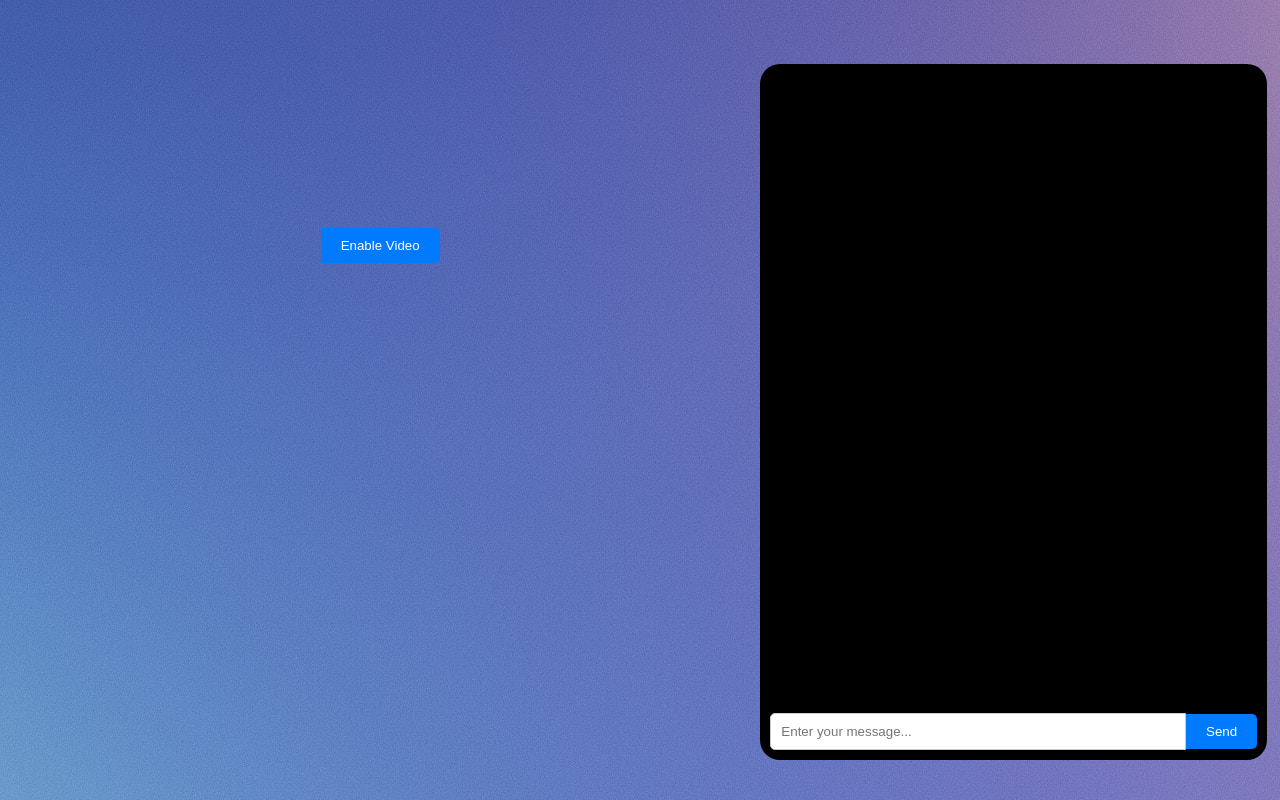
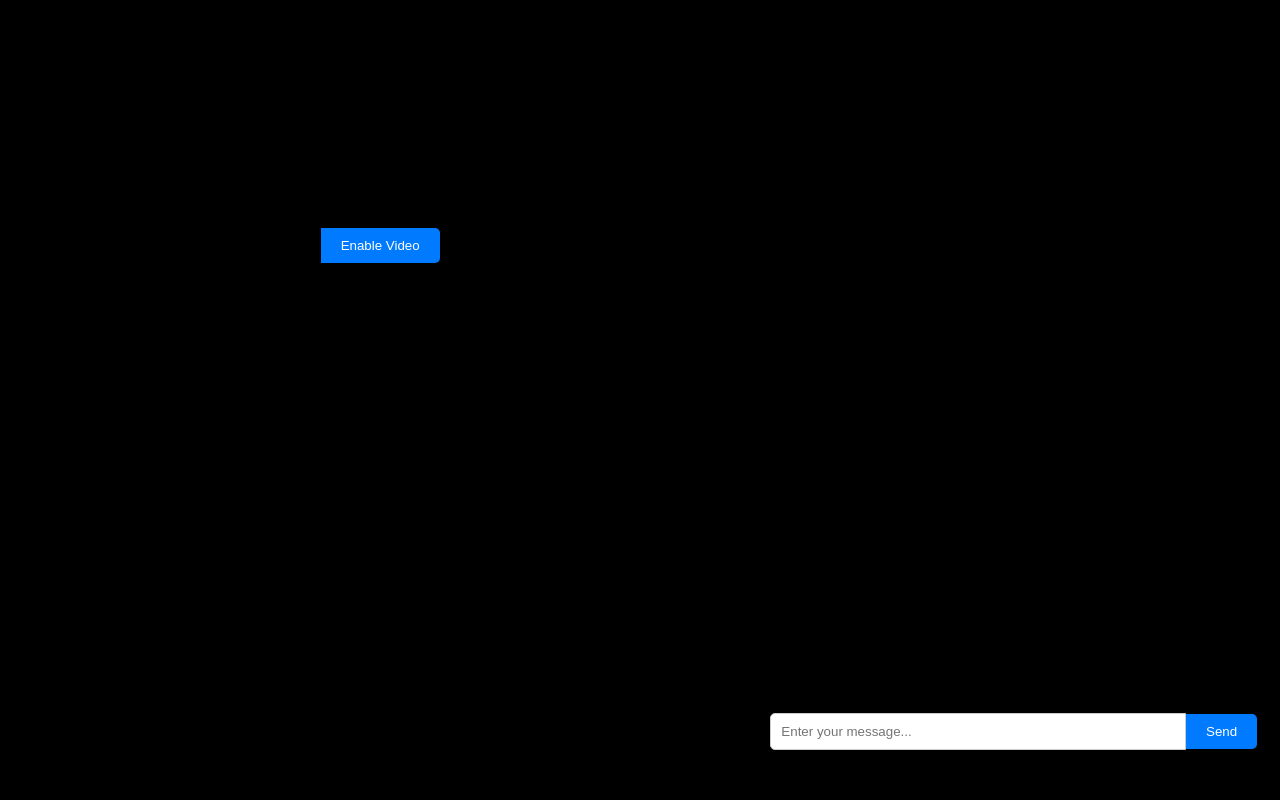
Before and after one commit to SmritiVM/Multimodal-Emotion-Recognition-App, a React (Create React App) app in the folder frontend/: page / in a window 1280 px wide. Built offline with nearby package versions, Linux system fonts and the light colour scheme.

Commit message:
style changed to black

```diff
--- a/frontend/src/components/Home.js
+++ b/frontend/src/components/Home.js
@@ -14,7 +14,8 @@ function Home(){
     }
 
     return(
-        <div className="container" style = {{"backgroundImage": `url(${Background})`}}>
+        // <div className="container" style = {{"backgroundImage": `url(${Background})`}}>
+        <div className="container">
             {enableVideo && (
             <div className="web-camera">
                 <EmotionRecognition/>
--- a/frontend/src/index.css
+++ b/frontend/src/index.css
@@ -5,6 +5,7 @@ body {
     sans-serif;
   -webkit-font-smoothing: antialiased;
   -moz-osx-font-smoothing: grayscale;
+  background-color: black;
 }
 
 code {
```
